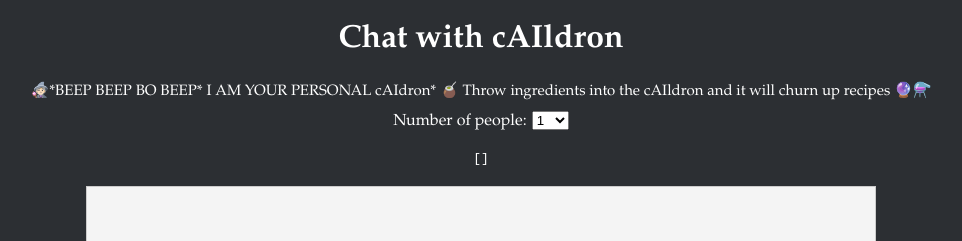
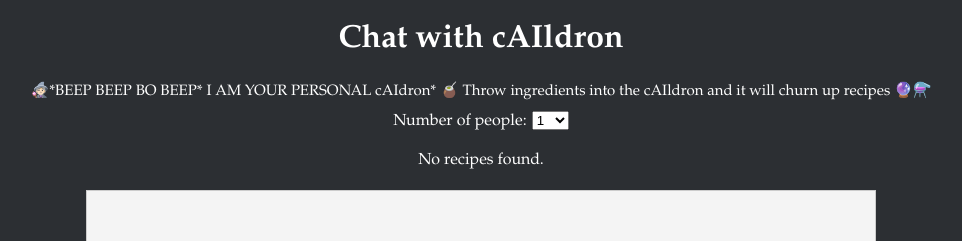
Before and after one commit to erinchen2005/quickCook, a React (Create React App) app in the folder my-app/: page / in a window 1280 px wide. Shown: the top 241 px of the page, without its empty margins (159-1121 px from the left). Built offline with nearby package versions, Linux system fonts and the light colour scheme.

Commit message:
this time I actually fixed the recipes line lol

```diff
--- a/my-app/src/App.js
+++ b/my-app/src/App.js
@@ -66,7 +66,11 @@ function App() {
 
       {/* Display recipes */}
       <div className="recipes">
-        <pre>{JSON.stringify(recipes, null, 2)}</pre> {/* Display recipes in a readable format */}
+        {recipes.length > 0 ? (
+          <pre>recipes</pre> // Display recipes in a readable format
+        ) : (
+          <p>No recipes found.</p> // Message for when no recipes are available
+        )}
       </div>
 
       <div className="chat-box">
```
